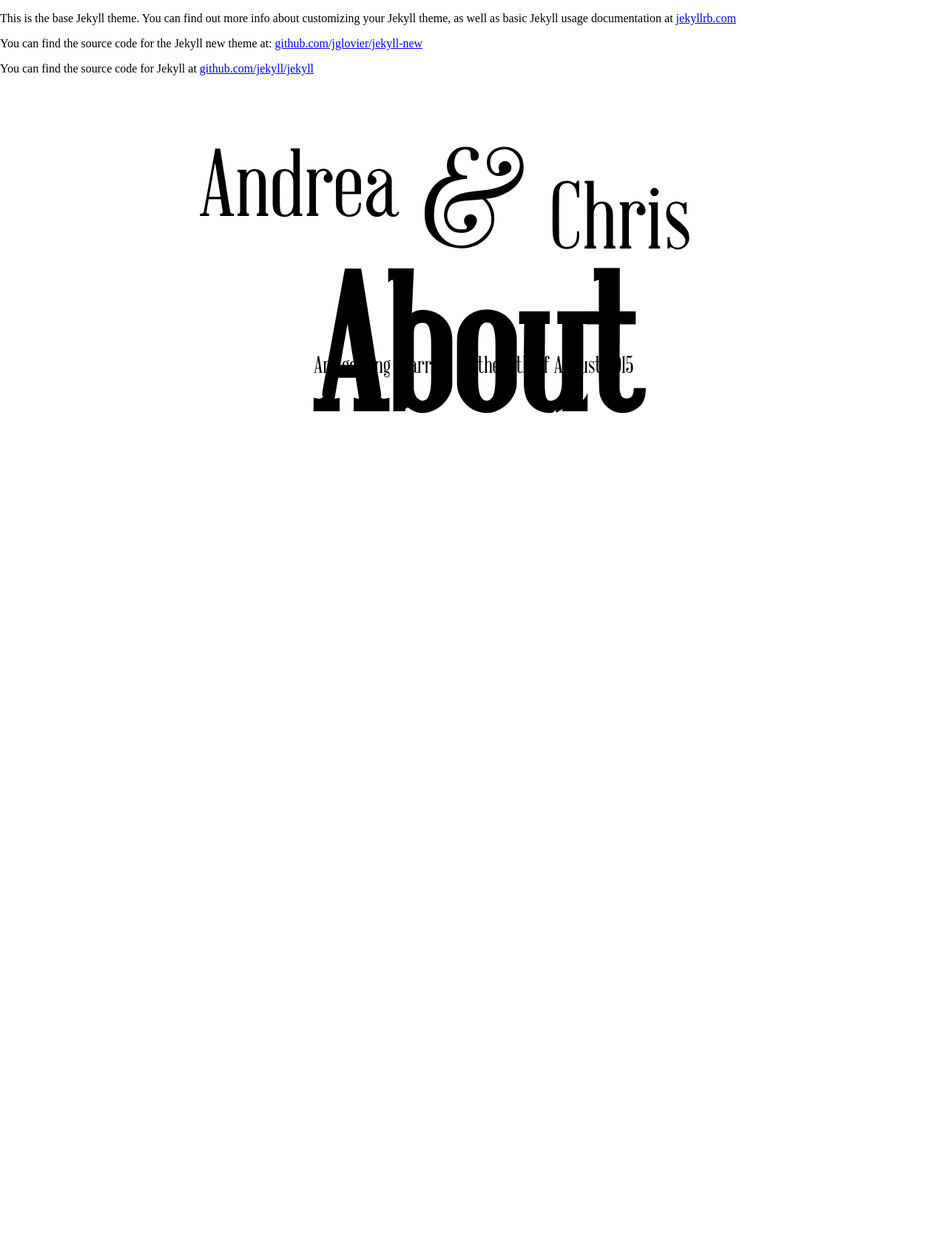
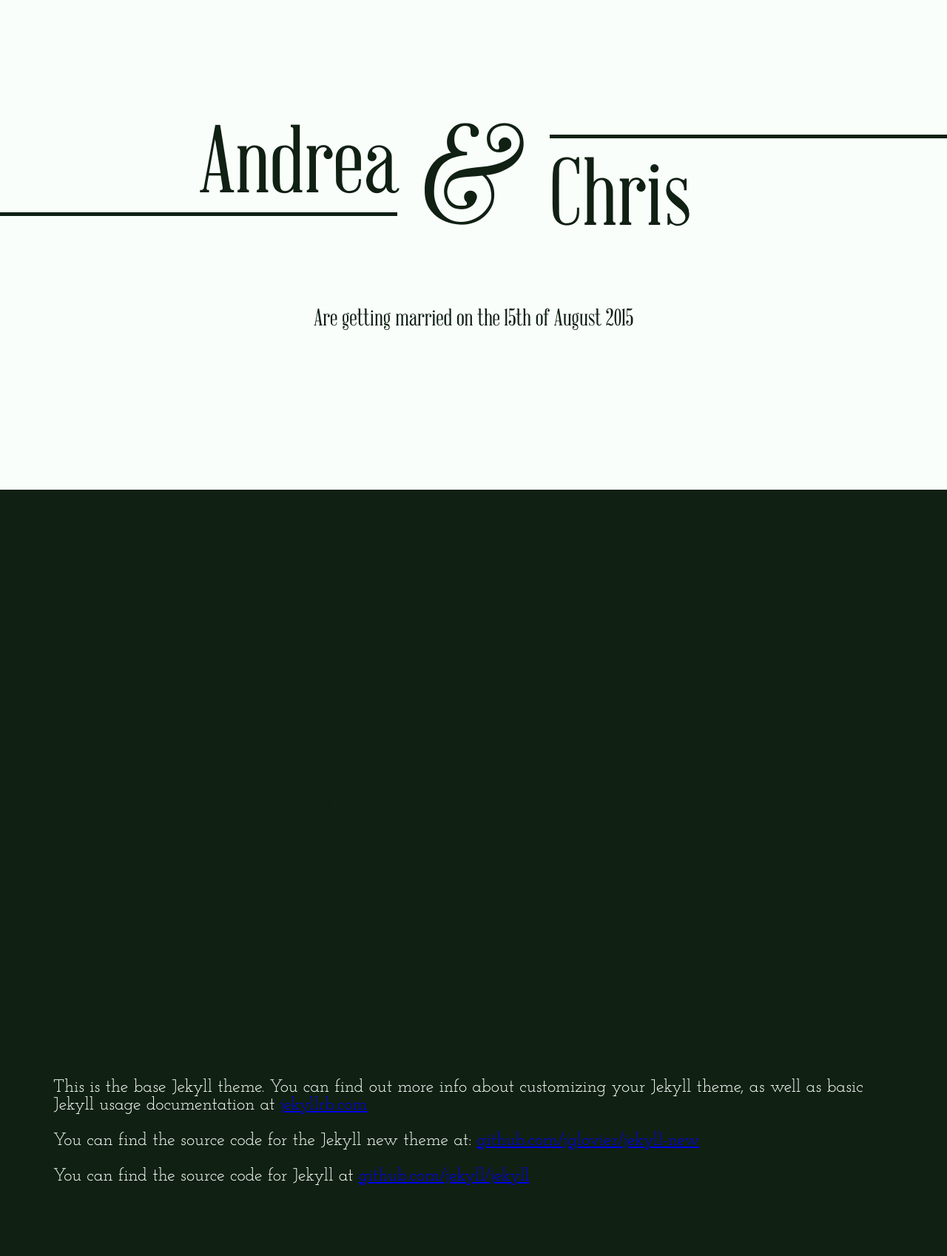
Before and after one commit to andreaandchris/andreaandchris.github.io, a Jekyll site: the page built from about.md, in a window 1280 px wide. Shown: the whole page at 74% size. Built offline with Jekyll 4.4.1, drawn with Linux system fonts in a browser that asks for light colours; before the commit the page ends 900 px from its top, so only the background shows below that.

Commit message:
Added sunset

```diff
--- a/_includes/head.html
+++ b/_includes/head.html
@@ -1,7 +1,7 @@
 <head>
   <meta charset="utf-8">
   <meta http-equiv="X-UA-Compatible" content="IE=edge">
-  <meta name="viewport" content="width=device-width initial-scale=1">
+  <meta name="viewport" content="width=device-width, user-scalable=no" />
 
   <title>{% if page.title %}{{ page.title }}{% else %}{{ site.title }}{% endif %}</title>
   <meta name="description" content="{% if page.excerpt %}{{ page.excerpt | strip_html | strip_newlines | truncate: 160 }}{% else %}{{ site.description }}{% endif %}">
@@ -9,4 +9,7 @@
   <link rel="stylesheet" href="{{ "/css/main.css" | prepend: site.baseurl }}">
   <link rel="canonical" href="{{ page.url | replace:'index.html','' | prepend: site.baseurl | prepend: site.url }}">
   <link rel="alternate" type="application/atom+xml" title="{{ site.title }}" href="{{ "/feed.xml" | prepend: site.baseurl | prepend: site.url }}" />
+
+  <script type="application/javascript" src="/javascript/snap.svg-min.js"></script>
+  <script type="application/javascript" src="/javascript/main.js"></script>
 </head>
--- a/_layouts/default.html
+++ b/_layouts/default.html
@@ -7,6 +7,7 @@
 
   {% include header.html %}
 
+  <svg id="forest" height="150px" width="100%"></svg>
   <div class="page-content">
     {{ content }}
   </div>
--- a/css/main.scss
+++ b/css/main.scss
@@ -2,18 +2,57 @@
 # Only the main Sass file needs front matter (the dashes are enough)
 ---
 @charset "utf-8";
+@import url(http://fonts.googleapis.com/css?family=Josefin+Slab:100,400,400italic);
 
-$black: black;
-$white: white;
+$black: #102013;
+$white: #f9fefb;
+$sun-red: #e68815;
+$sun-glow: #d7a;
 
-html, body {
+@-webkit-keyframes sunrise {
+    to {
+        background-position: 0 0px;
+    }
+}
+
+html {
     padding: 0;
     margin: 0;
+
+    @media (min-width: 1060px) {
+        font-size: 16px;
+    }
+
+    @media (max-width: 1059px) {
+        font-size: 14px;
+    }
 }
 
 body {
-    overflow-x: hidden;
-    background-size: cover;
+    padding: 0;
+    margin: 0;
+
+    font-family: 'Josefin Slab', serif;
+
+    @media (min-width: 900px) {
+        background-color: $white;
+        background-image: radial-gradient(circle, $sun-red 10%, $sun-glow 12%, mix($sun-glow, $white) 15%, mix($sun-glow, $white, 2) 35%, $white 40%);
+        background-position: 0 25rem;
+        background-repeat: no-repeat;
+
+        animation: sunrise 54s linear 6s 1 forwards;
+        -webkit-animation: sunrise 54s linear 6s 1 forwards;
+        -mos-animation: sunrise 54s linear 6s 1 forwards;
+        -o-animation: sunrise 54s linear 6s 1 forwards;
+        -ms-animation: sunrise 54s linear 6s 1 forwards;
+    }
+}
+
+h1, h2, h3, h4, h5, h6 {
+    font-family: 'Josefin Slab', serif;
+    font-weight: 100;
+    text-align: center;
+    font-size: 1.8em;
 }
 
 header {
@@ -22,12 +61,10 @@
     font-weight: 500;
     text-align: center;
     font-size: 8rem;
-    position: absolute;
-    top: 0;
-    bottom: 0;
-    padding-top: 12rem;
     width: 100%;
+    overflow-x: hidden;
 
+    @media (min-width: 900px) {
         span {
             display: inline-block;
             position: relative;
@@ -35,20 +72,18 @@
             &:first-child {
                 vertical-align: super;
 
-            width:40%;
+                width:35%;
                 text-align: right;
 
-            /*
                 &:before {
                     display: block;
                     width: 10000px;
                     right: 0;
-                border-bottom: 5px solid black;
+                    border-bottom: 5px solid $black;
                     content: ' ';
                     position: absolute;
                     bottom: 0;
                 }
-            */
             }
 
             &:nth-child(2) {
@@ -61,26 +96,69 @@
             &:nth-child(3) {
                 vertical-align: baseline;
 
-            width:40%;
+                width:35%;
                 text-align: left;
 
-            /*
                 &:before {
                     display: block;
                     width: 10000px;
                     left: 0;
-                border-top: 5px solid black;
+                    border-top: 5px solid $black;
                     content: ' ';
                     position: absolute;
-                top: -1.7rem;
+                    top: -1.6rem;
                 }
-            */
             }
+        }
+    }
+
+    @media (max-width: 899px) {
+        span {
+            display: inline-block;
+            width: 100%;
+        }
+    }
+
+    @media (min-width: 1060px) {
+        padding-top: 10rem;
+    }
+
+    @media (max-width: 1059px) and (min-width: 800px) {
+        padding-top: 7rem;
+    }
+
+    @media (max-width: 799px) {
+        padding-top: 4rem;
     }
 
     p {
         font-size: 2rem;
-        margin: 6rem 0 0;
+        margin: 4rem 0;
+
+        @media (max-width: 400px) {
+            margin: 2rem 0 0;
+        }
+    }
+}
+
+svg#forest {
+    display: block;
+
+    .tree {
+        fill: $black;
+        stroke: none;
+    }
+}
+
+.page-content {
+    background-color: $black;
+    min-height: 20rem;
+    font-size: 1.5rem;
+    padding: 3em;
+    color: $white;
+
+    @media (mam-width: 900px) {
+        font-size: 1.7rem;
     }
 }
 
--- a/index.html
+++ b/index.html
@@ -4,5 +4,6 @@
 {% for post in site.posts %}
 <article>
     <h2>{{ post.title }}</h2>
+    {{ post.content }}
 </article>
 {% endfor %}
```
Lines whose indentation alone changed are shown as unchanged.
